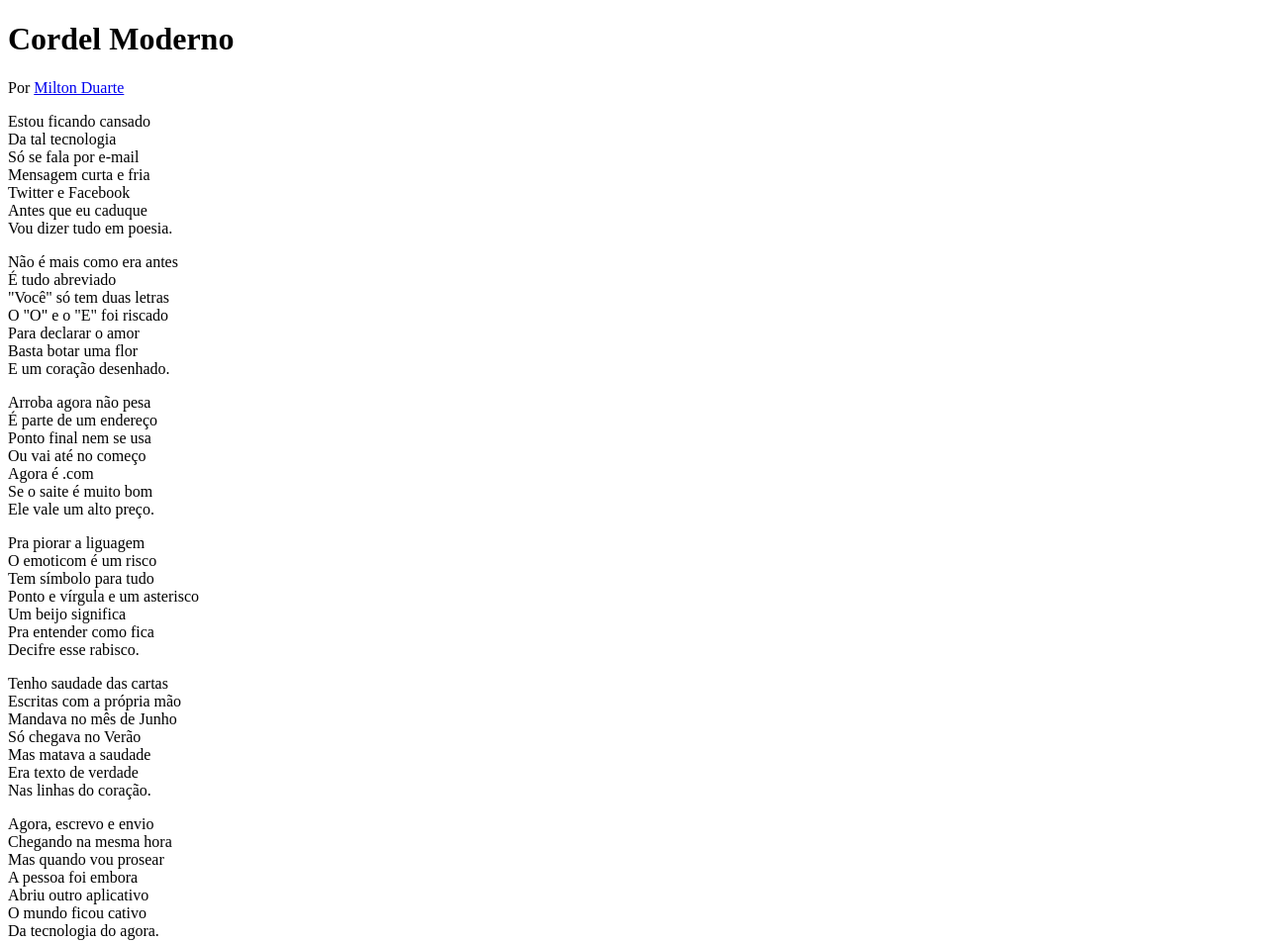
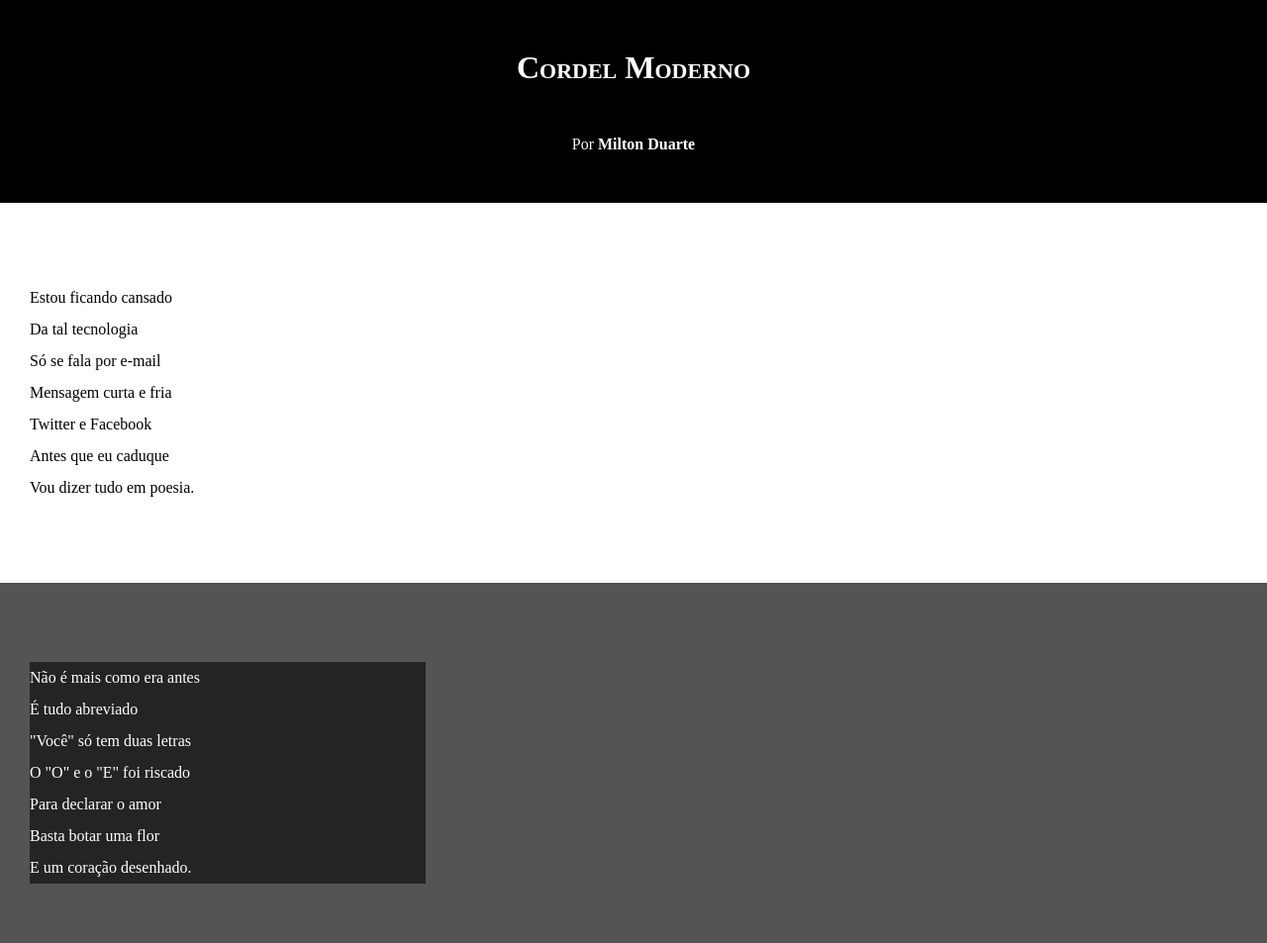
Before and after one commit to omarcosbraga14/html-css, a plain HTML site: page exercicios/desafio012/index.html in a window 1280 px wide. Shown: the top 953 px of the page at 99% size. Drawn offline with Linux system fonts and the light colour scheme.

Commit message:
Meio do desafio 22

```diff
--- a/exercicios/desafio012/estilo/style.css
+++ b/exercicios/desafio012/estilo/style.css
@@ -1 +1,65 @@
 @charset "UTF-8";
+
+* {
+    margin: 0px;
+    padding: 0px;
+}
+
+html, body {
+    background-color: darkgray;
+    min-height: 100vh;
+}
+
+header {
+    background-color: black;
+    color: white;
+    text-align: center;
+}
+
+header > H1 {
+    padding: 50px;
+    font-variant: small-caps;
+}
+
+header > p {
+    padding-bottom: 50px;
+}
+
+a {
+    color: white;
+    text-decoration: none;
+    font-weight: bolder;
+}
+
+header a:hover, footer a:hover {
+    text-decoration: underline;
+}
+
+section {
+    padding-top: 10vh;
+    padding-bottom: 10vh;
+    line-height: 2em;
+    padding-left: 30px;
+}
+
+.imagem > p {
+    width: 400px;
+    background-color: rgba(0, 0, 0, 0.568);
+}
+
+.normal {
+    background-color: white;
+    color: black;
+}
+
+.imagem {
+    background-color: rgba(0, 0, 0, 0.5);
+    color: white;
+}
+
+footer {
+    background-color: black;
+    color: white;
+    text-align: center;
+    padding: 10px;
+}
--- a/exercicios/desafio012/index.html
+++ b/exercicios/desafio012/index.html
@@ -13,7 +13,7 @@
         <p>Por <a href="https://www.recantodasletras.com.br/poesias/3186743" target="_blank">Milton Duarte</a></p>
     </header>
 
-    <section>
+    <section class="normal">
         <p>
             Estou ficando cansado <br>
             Da tal tecnologia <br>
@@ -25,7 +25,7 @@
         </p>
     </section>
 
-    <section>
+    <section class="imagem">
         <p>
             Não é mais como era antes <br>
             É tudo abreviado <br>
@@ -37,7 +37,7 @@
         </p>
     </section>
 
-    <section>
+    <section class="normal">
         <p>
             Arroba agora não pesa <br>
             É parte de um endereço <br>
@@ -58,7 +58,7 @@
         </p>
     </section>
 
-    <section>
+    <section class="imagem">
         <p>
             Tenho saudade das cartas <br>
             Escritas com a própria mão <br>
@@ -70,7 +70,7 @@
         </p>
     </section>
 
-    <section>
+    <section class="normal">
         <p>
             Agora, escrevo e envio <br>
             Chegando na mesma hora <br>
```
